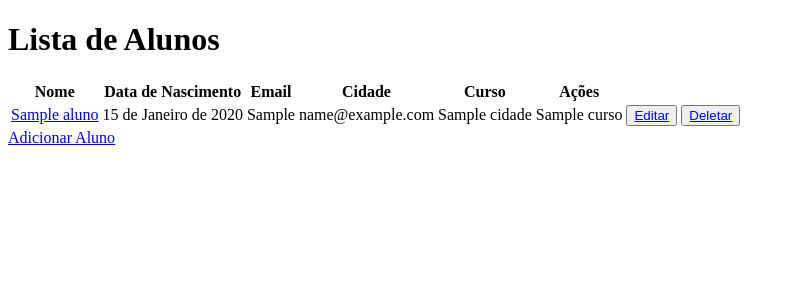
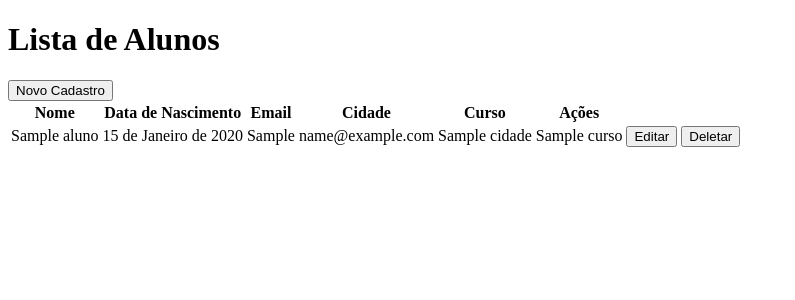
Before and after one commit to heduardoPro/Atividade-Avaliativa-DSW, a Django app: page / in a window 1280 px wide. Shown: the top 300 px of the page, without its empty margins (0-795 px from the left). Run offline with Django 4.2, Linux system fonts and the light colour scheme; tables that the repository leaves empty hold one stand-in row (values such as "Sample post").

Commit message:
finalizada, tmj Irlan! até a próxima.

```diff
--- a/core/forms.py
+++ b/core/forms.py
@@ -1,5 +1,5 @@
 from django import forms
-from .models import Aluno
+from .models import Aluno, Cidade, Curso
 
 class AlunoForm(forms.ModelForm):
     class Meta:
--- a/core/templates/cadastrar_alunos.html
+++ b/core/templates/cadastrar_alunos.html
@@ -1,6 +1,6 @@
 {% extends "base.html" %}
 
-{% block cadastrar_aluno %}
+{% block Cadastrar_aluno %}
   <h1>{% if form.instance.pk %}Editar Aluno{% else %}Cadastrar Aluno{% endif %}</h1>
   <form method="post">
     {% csrf_token %}
@@ -8,4 +8,4 @@
     <button type="submit">Salvar</button>
   </form>
   <a href="{% url 'Listar_alunos' %}">Voltar para a lista</a>
-{% endblock cadastrar_aluno %}
+{% endblock Cadastrar_aluno %}
--- a/core/templates/detalhar_aluno.html
+++ b/core/templates/detalhar_aluno.html
@@ -9,4 +9,4 @@
   <p><strong>Curso</strong> {{ aluno.curso }}</p>
 
   <a href="{% url 'Listar_alunos' %}">Voltar para a lista</a>
-{% endblock %}
+{% endblock Detalhar_alunos %}
--- a/core/templates/listar_alunos.html
+++ b/core/templates/listar_alunos.html
@@ -1,7 +1,8 @@
 {% extends "base.html" %}
 
-{% block listar_alunos %}
+{% block Listar_alunos %}
 <h1>Lista de Alunos</h1>
+<a href="{% url 'Cadastrar_aluno' %}"><button class="btn btn-primary">Novo Cadastro</button></a>
 <table>
   <thead>
     <tr>
@@ -16,18 +17,19 @@
   <tbody>
     {% for aluno in alunos %}
       <tr>
-        <td><a href="{% url "Detalhar_alunos" aluno.id %}">{{ aluno.nome }}</a></td>
+        <td><a style="text-decoration: none; color: #000;" href="{% url "Detalhar_aluno" aluno.id %}">{{ aluno.nome }}</a></td>
         <td>{{ aluno.data_nascimento }}</td>
         <td>{{ aluno.endereco }}</td>
         <td>{{ aluno.email }}</td>
         <td>{{ aluno.cidade }}</td>
         <td>{{ aluno.curso }}</td>
-        <td><button class="btn btn-primary"><a href="{% url "Atualizar_aluno" aluno.id %}">Editar</a></button></td>
-        <td><button class="btn btn-danger"><a href="{% url "Deletar_aluno" aluno.id %}">Deletar</a></button></td>
+        <td>
+          <a href="{% url "Atualizar_aluno" aluno.id %}"><button class="btn btn-primary">Editar</button></a>
+          <a href="{% url "Deletar_aluno" aluno.id %}"><button class="btn btn-danger">Deletar</button></a>
+        </td>
       </tr>
     </tbody>
     {% endfor %}
 </table>
-<a href="{% url 'Cadastrar_aluno' %}">Adicionar Aluno</a>
 
-{% endblock listar_alunos %}
+{% endblock Listar_alunos %}
--- a/core/urls.py
+++ b/core/urls.py
@@ -4,7 +4,7 @@ from . import views
 urlpatterns = [
     path('', views.Listar_alunos, name='Listar_alunos'),
     path('cadastrar_aluno/', views.Cadastrar_aluno, name='Cadastrar_aluno'),
-    path('<int:pk>/atualizar_aluno/', views.Atualizar_aluno, name='Atualizar_aluno'),
-    path('<int:pk>/detalhar_aluno/', views.Detalhar_aluno, name='Detalhar_alunos'),
-    path('<int:pk>/deletar_aluno/', views.Deletar_aluno, name='Deletar_aluno'),
+    path('detalhar_aluno/<int:aluno_id>', views.Detalhar_aluno, name='Detalhar_aluno'),
+    path('atualizar_aluno/<int:aluno_id>', views.Atualizar_aluno, name='Atualizar_aluno'),
+    path('deletar_aluno/<int:aluno_id>', views.Deletar_aluno, name='Deletar_aluno'),
 ]
--- a/core/views.py
+++ b/core/views.py
@@ -1,41 +1,45 @@
-from django.shortcuts import render, redirect
+from django.shortcuts import render, get_object_or_404
+from django.http import HttpResponseRedirect
+from django.urls import reverse
 from .models import Aluno
 from .forms import AlunoForm
 
 # Create your views here.
-def Index(request):
-    return render(request, 'index.html')
-
 def Cadastrar_aluno(request):
     if request.method == 'POST':
         form = AlunoForm(request.POST)
         if form.is_valid():
             form.save()
-            return redirect('Listar_alunos')
+            return HttpResponseRedirect(reverse('Listar_alunos'))
     else:
         form = AlunoForm()
     return render(request, 'cadastrar_alunos.html', {'form': form})
 
-def Detalhar_aluno(request, pk):
-    aluno = Aluno.objects.get(pk=pk)
+def Detalhar_aluno(request, aluno_id):
+    aluno = Aluno.objects.get(pk=aluno_id)
     return render(request, 'detalhar_aluno.html', {'aluno': aluno})
 
 def Listar_alunos(request):
     alunos = Aluno.objects.all()
     return render(request, 'listar_alunos.html', {'alunos': alunos})
 
-def Atualizar_aluno(request, pk):
-    aluno = Aluno.objects.all()
+def Atualizar_aluno(request, aluno_id):
+    aluno = get_object_or_404(Aluno, pk=aluno_id)
+
     if request.method == 'POST':
         form = AlunoForm(request.POST, instance=aluno)
         if form.is_valid():
             form.save()
-            return redirect('listar_aluno')
+            return HttpResponseRedirect(reverse(Listar_alunos))
+        else:
+            return render(request, 'editar_aluno.html', {'form': form})
+
     else:
         form = AlunoForm(instance=aluno)
-    return render(request, 'atualizar_aluno.html', {'form': form})
+        return render(request, 'editar_aluno.html', {'form': form})
 
-def Deletar_aluno(request, pk):
-    aluno = Aluno.objects.get(pk=pk)
+
+def Deletar_aluno(request, aluno_id):
+    aluno = Aluno.objects.get(pk=aluno_id)
     aluno.delete()
-    return redirect('lista_aluno')
+    return HttpResponseRedirect(reverse(Listar_alunos))
--- a/templates/base.html
+++ b/templates/base.html
@@ -7,16 +7,20 @@
 </head>
 <body>
 
-    {% block listar_alunos %}
+    {% block Listar_alunos %}
 
-    {% endblock listar_alunos %}
+    {% endblock Listar_alunos %}
 
     {% block Detalhar_alunos %}
 
     {% endblock Detalhar_alunos %}
 
-    {% block cadastrar_aluno %}
+    {% block Atualizar_aluno %}
 
-    {% endblock cadastrar_aluno %}
+    {% endblock Atualizar_aluno %}
+
+    {% block Cadastrar_aluno %}
+
+    {% endblock Cadastrar_aluno %}
 </body>
 </html>
```
Also changed, not shown: core/templates/editar_aluno.html (added, +9 -0 lines).
